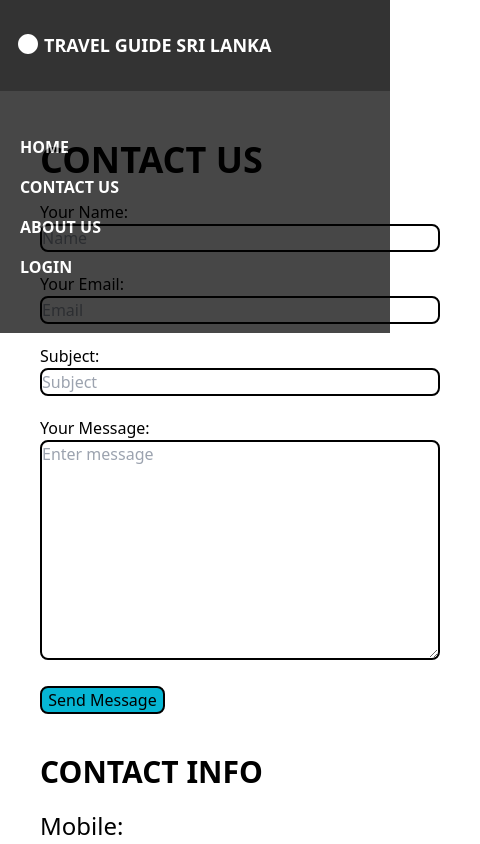
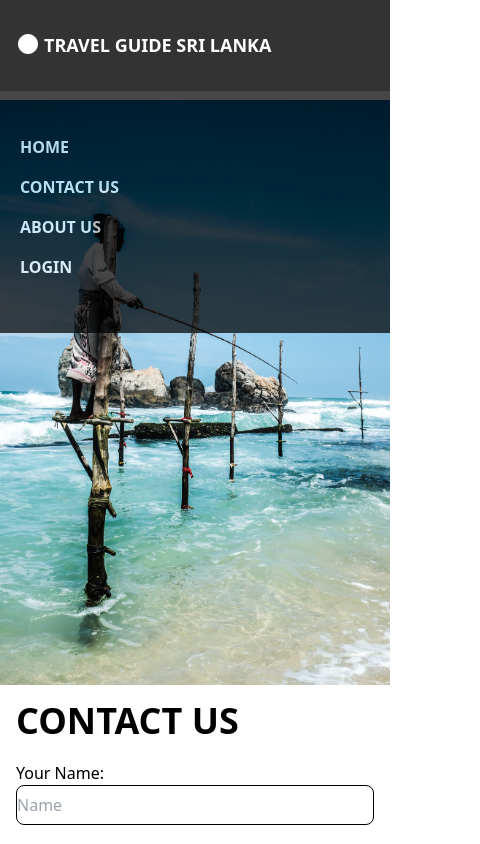
Before and after one commit to TourGuide-GroupJ/TourGuide, a React (Create React App) app in the folder frontend/: page /contactus in a window 390 px wide. Shown: the top 844 px of the page, 480 px wide, since content can reach past the window. Built offline with nearby package versions, Linux system fonts and the light colour scheme.

Commit message:
Responsive_contactUs_AboutUs

```diff
--- a/frontend/src/pages/AboutUs.jsx
+++ b/frontend/src/pages/AboutUs.jsx
@@ -7,42 +7,36 @@ const AboutUs = () => {
   return (
     <div>
       <Navbar />
-      <div className="flex mt-[110px]">
-        <div className="hidden sm:block">
-        <img className = "object-cover " src={image} width="600" height="500" />
+      <div className="flex flex-col lg:flex-row mt-20">
+        <div className="lg:w-1/2 mt-5">
+          <img className="object-cover w-full h-auto" src={image} alt="About Us Image" />
         </div>
-        <div className="p-20 bg-white w-[1000px] H-[500px]">
-        <span className="text-4xl font-bold">ABOUT US</span>
-        <div className="mt-5 ">
-          <p>In 2023, we decided to create travel guide web application.The purpose of this web application is to provide
-a comprehensive and user-friendly web application for tourists visiting Sri Lanka as well as local tourists,
-offering detailed information, resources, and tools to enhance their travel experience.</p>
-          <div className="mt-5"></div>
-          <p>By showcasing attractions, events, excursion, adventures, festivals, accommodations, equipment rentals etc.
-The integration of nearby hotels and accommodations will simplify the booking process, ensuring convenient
-and comfortable stays. Moreover, the inclusion of professional guides will enable tourists to engage  with
-knowledgeable experts who can provide valuable insights and assistance during their exploration.The option
-to rent camping equipment,bikes and three-wheelers will provide convenience and flexibility for adventurous
-travelers.</p>
-          <div className="mt-5"></div>
-          <span className="text-2xl ">BEST FEATURES</span>
-          <div className="mt-5"></div>
-          <p>The interactive map feature will aid in locating and navigating to various destinations, while the review /
-comment /rating system will allow users to share their experiences and guidefuture travelers. Furthermore,
-the personalized time scheduling / itinerary planning feature and budget calculator will empower users to
-optimize their time and expenses, enabling them to create tailored schedules and effectively manage their
-budgets.</p>
-          <div className="mt-5"></div>
-          <span className="text-2xl ">OUR AIM</span>
-          <div className="mt-5"></div>
-          <p>While there may be other websites or applications providing information about tourist attractions in Sri
-Lanka, our application sets itself apart by offering a comprehensive range of services and resources that
-cater to the diverse needs of travelers.Overall, Our aims to create a comprehensive and user-centric tour
-guide web application that enhances the travel experience in Sri Lanka.</p>
+        <div className="p-4 lg:p-20 bg-white lg:w-1/2">
+          <h1 className="text-4xl font-bold">ABOUT US</h1>
+          <div className="mt-5">
+            <p>
+              In 2023, we decided to create a travel guide web application. The purpose of this web application is to provide a comprehensive and user-friendly platform for tourists visiting Sri Lanka as well as local tourists, offering detailed information, resources, and tools to enhance their travel experience.
+            </p>
+            <div className="mt-5">
+              <p>
+                By showcasing attractions, events, excursions, adventures, festivals, accommodations, equipment rentals, etc., the integration of nearby hotels and accommodations will simplify the booking process, ensuring convenient and comfortable stays. Moreover, the inclusion of professional guides will enable tourists to engage with knowledgeable experts who can provide valuable insights and assistance during their exploration. The option to rent camping equipment, bikes, and three-wheelers will provide convenience and flexibility for adventurous travelers.
+              </p>
+            </div>
+            <div className="mt-5">
+              <h2 className="text-2xl">BEST FEATURES</h2>
+              <p>
+                The interactive map feature will aid in locating and navigating to various destinations, while the review/comment/rating system will allow users to share their experiences and guide future travelers. Furthermore, the personalized time scheduling/itinerary planning feature and budget calculator will empower users to optimize their time and expenses, enabling them to create tailored schedules and effectively manage their budgets.
+              </p>
+            </div>
+            <div className="mt-5">
+              <h2 className="text-2xl">OUR AIM</h2>
+              <p>
+                While there may be other websites or applications providing information about tourist attractions in Sri Lanka, our application sets itself apart by offering a comprehensive range of services and resources that cater to the diverse needs of travelers. Overall, Our aim is to create a comprehensive and user-centric tour guide web application that enhances the travel experience in Sri Lanka.
+              </p>
+            </div>
           </div>
         </div>
       </div>
-
       <Footer />
     </div>
   );
--- a/frontend/src/pages/ContactUs.jsx
+++ b/frontend/src/pages/ContactUs.jsx
@@ -29,32 +29,26 @@ const ContactUs = () => {
     }
   }
 
-  // Logging responses within the component
-  console.log(responses);
-
   return (
     <div>
       <Navbar />
 
-      <div className="flex mt-[100px]">
-        <div className="hidden sm:block">
+      <div className="flex flex-col lg:flex-row mt-20">
+        <div className="lg:w-1/2 mt-5">
           <img
-            className="object-cover "
+            className="object-cover w-full h-auto"
             src={image}
-            width="690"
-            h-full
             alt="Contact Us Image"
           />
         </div>
-        <div className="p-10 bg-white w-[1000px] H-[500px]">
+        <div className="p-4 lg:p-10 bg-white lg:w-1/2">
           <div>
-            <span className="mt-0 text-4xl font-bold">CONTACT US</span>
+            <h1 className="text-4xl font-bold">CONTACT US</h1>
             <form>
-              <div>
               <div className="mt-5">
                 <p>Your Name:</p>
                 <input
-                    className="border-black border-solid border-[2px] w-[400px] H-[5px] rounded-lg"
+                  className="border border-black w-full h-10 rounded-lg"
                   type="text"
                   placeholder="Name"
                   name="user_name"
@@ -62,11 +56,10 @@ const ContactUs = () => {
                   required
                 />
               </div>
-
               <div className="mt-5">
                 <p>Your Email:</p>
                 <input
-                    className="border-black border-solid border-[2px] w-[400px] H-[5px] rounded-lg"
+                  className="border border-black w-full h-10 rounded-lg"
                   type="email"
                   placeholder="Email"
                   name="user_email"
@@ -74,11 +67,10 @@ const ContactUs = () => {
                   required
                 />
               </div>
-
               <div className="mt-5">
                 <p>Subject:</p>
                 <input
-                    className="border-black border-solid border-[2px] w-[400px] H-[5px] rounded-lg"
+                  className="border border-black w-full h-10 rounded-lg"
                   type="text"
                   placeholder="Subject"
                   name="subject"
@@ -86,11 +78,10 @@ const ContactUs = () => {
                   required
                 />
               </div>
-
               <div className="mt-5">
                 <p>Your Message:</p>
                 <textarea
-                    className="border-black border-solid border-[2px] w-[400px] H-[100px] rounded-lg"
+                  className="border border-black w-full h-24 rounded-lg"
                   name="message"
                   placeholder="Enter message"
                   cols="25"
@@ -98,12 +89,11 @@ const ContactUs = () => {
                   onChange={giveResponse}
                 ></textarea>
               </div>
-              </div>
               <div className="mt-5">
                 <button
                   type="submit"
                   onClick={sendResponse}
-                  className="bg-cyan-500 --btn--btn--primary border-black border-solid border-[2px] w-[125px] H-[3px] rounded-lg"
+                  className="bg-cyan-500 border border-black w-full h-10 rounded-lg"
                 >
                   Send Message
                 </button>
@@ -111,18 +101,18 @@ const ContactUs = () => {
             </form>
           </div>
           <div className="mt-10">
-            <span className="text-3xl font-bold">CONTACT INFO</span>
+            <h2 className="text-3xl font-bold">CONTACT INFO</h2>
             <div className="mt-5">
               <span className="text-2xl ">Mobile:</span>
-            </div>
               <p>+94 75 617 0089</p>
               <p>+94 77 169 0582</p>
               <p>+94 76 289 9016</p>
               <p>+94 77 008 9761</p>
+            </div>
             <div className="mt-5">
               <span className="text-2xl ">Email:</span>
+              <p>travelguidesl2023@gmail.com</p>
             </div>
-            <p>travelguidesl2023@gmail.com</p>
           </div>
         </div>
       </div>
```
Lines whose indentation alone changed are shown as unchanged.
